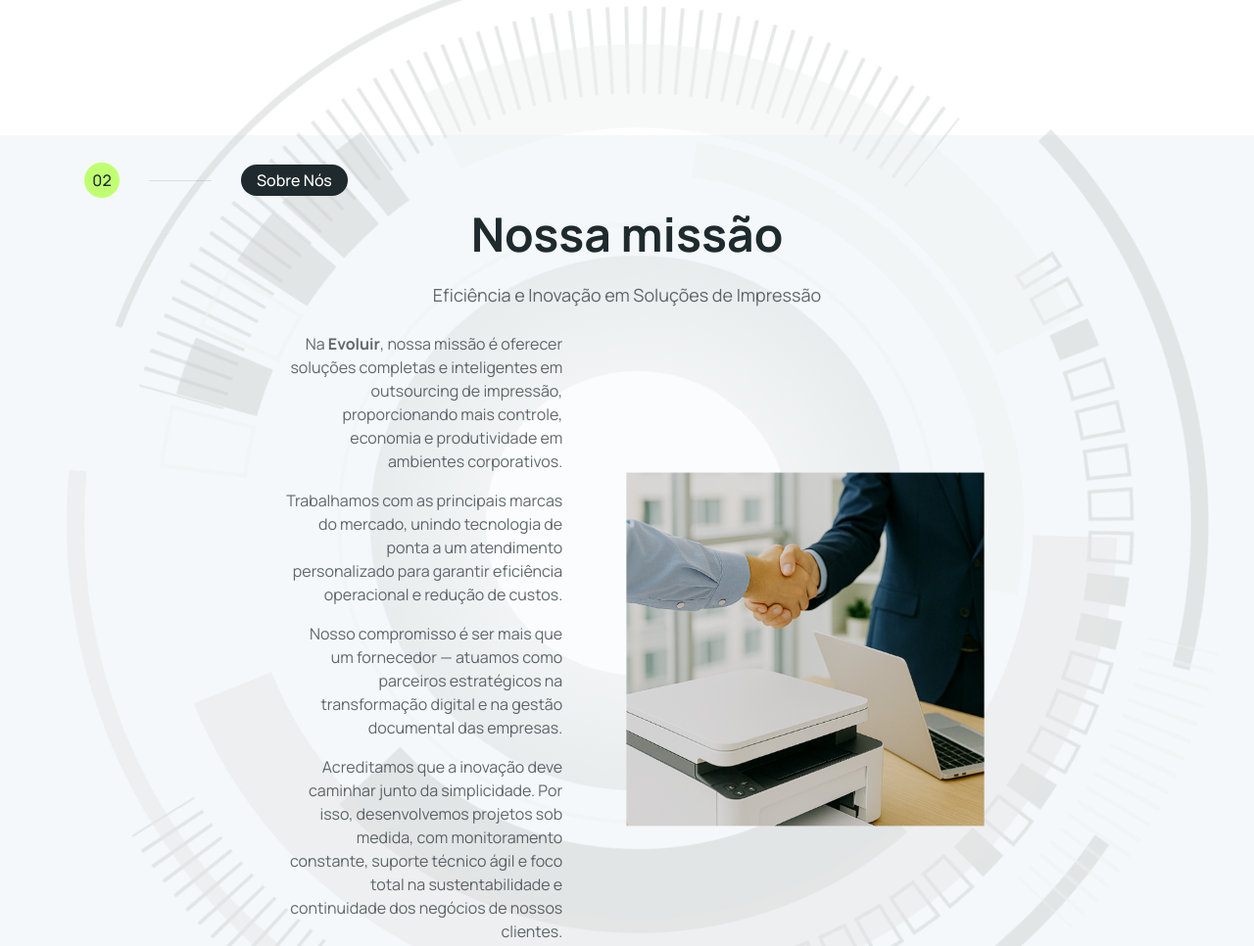
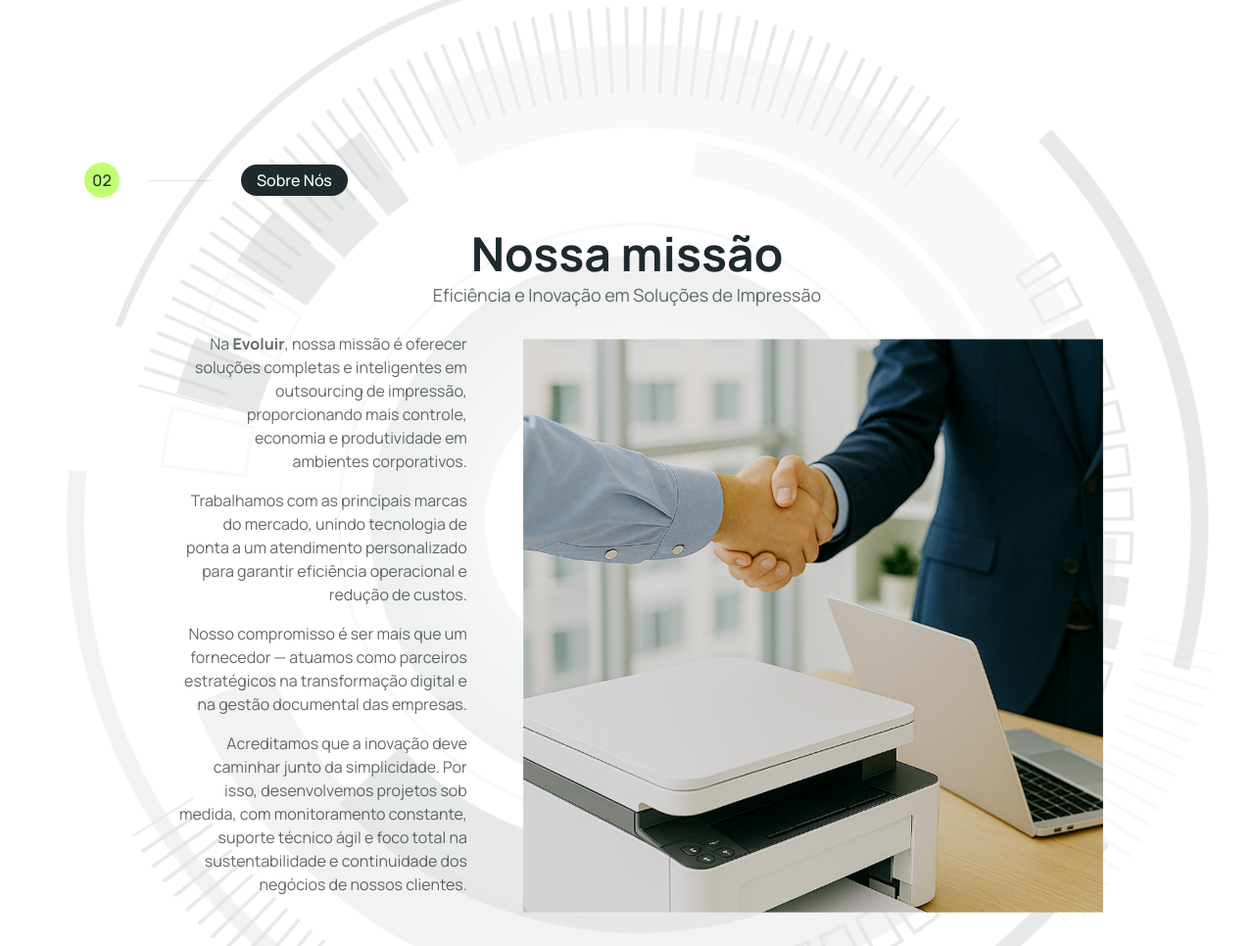
Before and after one commit to Ale-cipriano/Evoluir-1.2, a plain HTML site: page html/index.html in a window 1280 px wide. Shown: the part 1400-2366 px from the top of the page at 98% size. Drawn offline with Linux system fonts and the light colour scheme; files whose address does not match are found by name.

Commit message:
Conserto na Página index

```diff
--- a/html/index.html
+++ b/html/index.html
@@ -80,6 +80,7 @@
   <!--  Page Wrapper -->
   <div class="page-wrapper overflow-hidden">
 
+
   <!--  Banner Section -->
   <section class="banner-section position-relative d-flex align-items-end min-vh-100">
       <img src="../assets/images/Evoluir1.png" alt="banner-bg"
@@ -104,10 +105,7 @@
   </div>
   </section>
 
-  <div class="position-absolute start-0" style="bottom: -1800px;" data-aos="zoom-in" data-aos-delay="100"
-    data-aos-duration="1000">
-    <img src="../assets/images/backgrounds/tech-fact-bg.svg" alt="" class="img-fluid custom-spin">
-  </div>
+
 
    <!--  Stats & Facts Section -->
   <section class="stats-facts py-5 py-lg-11 py-xl-12 position-relative overflow-hidden">
@@ -163,8 +161,11 @@
 
   </section>
 
+
+
     <!--  Featured Projects Section -->
-  <section class="featured-projects py-3 py-lg-5 py-xl-6 bg-light-gray">
+<section class="featured-projects py-3 py-lg-5 py-xl-6"
+         style="position: relative; z-index: 9999;">
   <div class="d-flex flex-column gap-5 gap-xl-6">
     <div class="container">
       <div class="row gap-7 gap-xl-0">
@@ -173,32 +174,38 @@
             data-aos-duration="1000">
             <span
               class="round-36 flex-shrink-0 text-dark rounded-circle bg-primary hstack justify-content-center fw-medium">02</span>
-              <hr class="border-line">
+            <hr class="border-line ">
             <span class="badge text-bg-dark">Sobre Nós</span>
           </div>
         </div>
-
-
-          <div class="container">
-            <div class="row justify-content-center">
-              <div class="col-xl-8 col-xxl-8">
-
-                <div class="row justify-content-center">
-                  <div class="col-xxl-10 mx-auto">
-                    <div class="d-flex flex-column gap-6 text-center" data-aos="fade-up" data-aos-delay="100"
-                      data-aos-duration="1000">
-                      <h2 class="mb-0">Nossa missão</h2>
-                      <p class="fs-5 mb-4">Eficiência e Inovação em Soluções de Impressão</p>
       </div>
     </div>
   </div>
+</section>
+
+
+
+ <div class="position-absolute start-0" style="bottom: -1800px;" data-aos="zoom-in" data-aos-delay="100"
+         data-aos-duration="1000">
+        <img src="../assets/images/backgrounds/tech-fact-bg.svg" alt="" class="img-fluid custom-spin">
+      </div>
+    </div>
+  </div>
+
+<div class="position-relative" style="z-index: 10;">
+  <h2 class="mb-0 text-center">Nossa missão</h2>
+  <p class="fs-5 mb-4 text-center">
+    Eficiência e Inovação em Soluções de Impressão
+  </p>
+</div>
+
 
   <!-- About Section -->
                 <section id="about" class="about section">
                   <div class="container">
                     <div class="row justify-content-center align-items-center g-0s">
                       <!-- Texto -->
-                      <div class="col-lg-6" data-aos="fade-up" data-aos-delay="100">
+                      <div class="col-lg-4" data-aos="fade-up" data-aos-delay="100">
                         <div class="our-story">
                           <p>
                             Na <strong>Evoluir</strong>, nossa missão é oferecer soluções completas e inteligentes em
@@ -225,6 +232,8 @@
                         </div>
                       </div>
 
+
+
   <!-- Imagem -->
   <div class="col-lg-6" data-aos="zoom-out" data-aos-delay="200"><br>
     <img src="../assets/images/Evoluir3.png" alt="about image" class="img-fluid"
@@ -236,17 +245,11 @@
   </section>
   <!-- /About Section -->
 
-              </div>
-            </div>
-          </div>
-
-
-
+  <!-- Thecnologies -->
 
    <section class="faq py-5 py-lg-11 py-xl-12">
             <div class="container">
                <div class="d-flex flex-column gap-5 gap-xl-11">
-                <div class="row gap-7 gap-xl-0">
                   <div class="col-xl-4 col-xxl-4">
                     <div class="d-flex align-items-center gap-7 py-2" data-aos="fade-right" data-aos-delay="100"
                       data-aos-duration="1000">
@@ -254,8 +257,12 @@
                         class="round-36 flex-shrink-0 text-dark rounded-circle bg-primary hstack justify-content-center fw-medium">03</span>
                       <hr class="border-line bg-white">
                       <span class="badge text-bg-dark">Marcas</span>
+
         </div>
       </div>
+    </div>
+  </div>
+</section>
 
                   <div class="d-flex flex-column" data-aos="fade-up" data-aos-delay="100" data-aos-duration="1000">
                     <h2 class="mb-0 text-center">Tecnologias</h2><br>
@@ -327,6 +334,7 @@
               </div>
           </section>
 
+
 <!--  Footer Section -->
 
           <footer class="footer position-relative py-5">
```
Also changed, not shown: assets/css/styles.css. Lines whose indentation alone changed are shown as unchanged.
